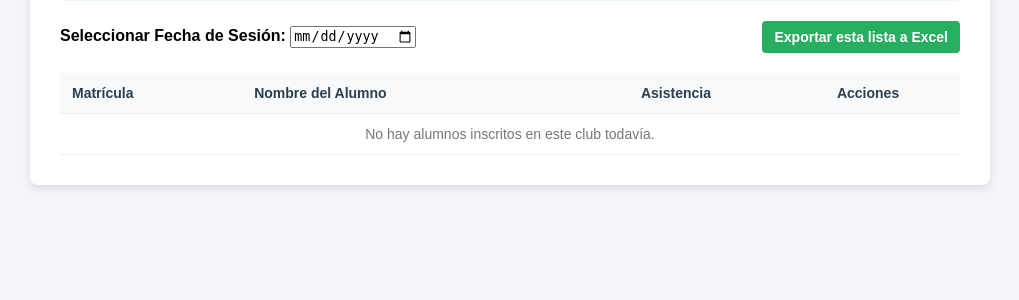
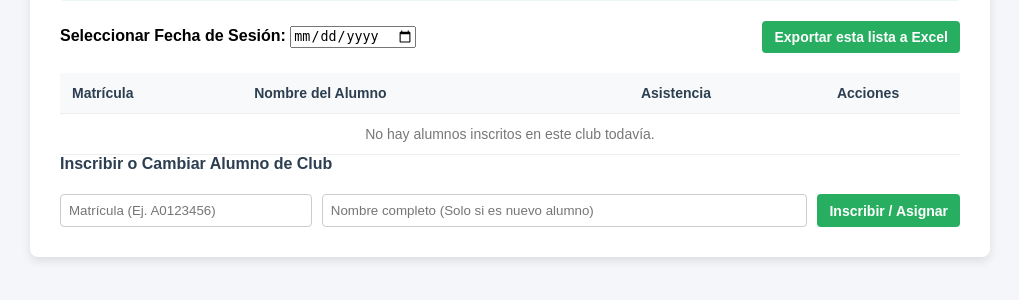
Before and after one commit to DilanLMtz/Red_Universitaria_Clubs_UTE, a Flask app: template app/templates/asistencias_club.html in a window 1280 px wide. Shown: the part 147-447 px from the top of the page, without its empty margins (130-1149 px from the left). Run offline with Flask 3, Linux system fonts and the light colour scheme; the template is opened without the code that fills it, so the values that code supplies are empty.

Commit message:
feat: Añadir el formulario en la vista del coordinador para inscribir al alumno

```diff
--- a/app/templates/asistencias_club.html
+++ b/app/templates/asistencias_club.html
@@ -77,6 +77,13 @@
                 {% endfor %}
             </tbody>
         </table>
+    <!-- Formulario para agregar / cambiar alumno al club -->
+        <h4 style="margin-top: 0; color: #2c3e50;">Inscribir o Cambiar Alumno de Club</h4>
+            <form action="/coordinador/inscribir-alumno" method="POST" style="display: flex; gap: 10px; flex-wrap: wrap;">
+                <input type="text" name="matricula" placeholder="Matrícula (Ej. A0123456)" required style="padding: 8px; flex: 1; border: 1px solid #ccc; border-radius: 4px;">
+                <input type="text" name="nombre" placeholder="Nombre completo (Solo si es nuevo alumno)" style="padding: 8px; flex: 2; border: 1px solid #ccc; border-radius: 4px;">
+                <button type="submit" class="btn" style="background: #27ae60;">Inscribir / Asignar</button>
+            </form>
     </div>
 </body>
 </html>
```
